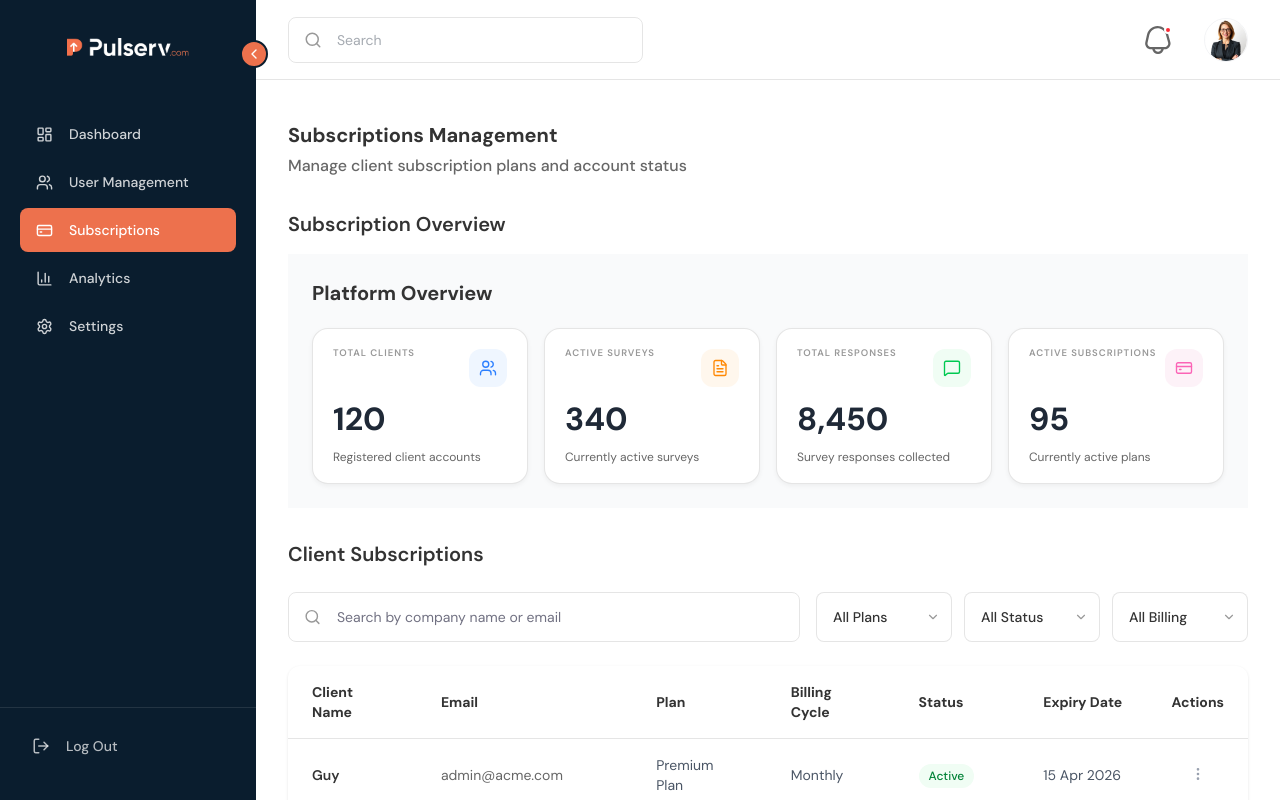
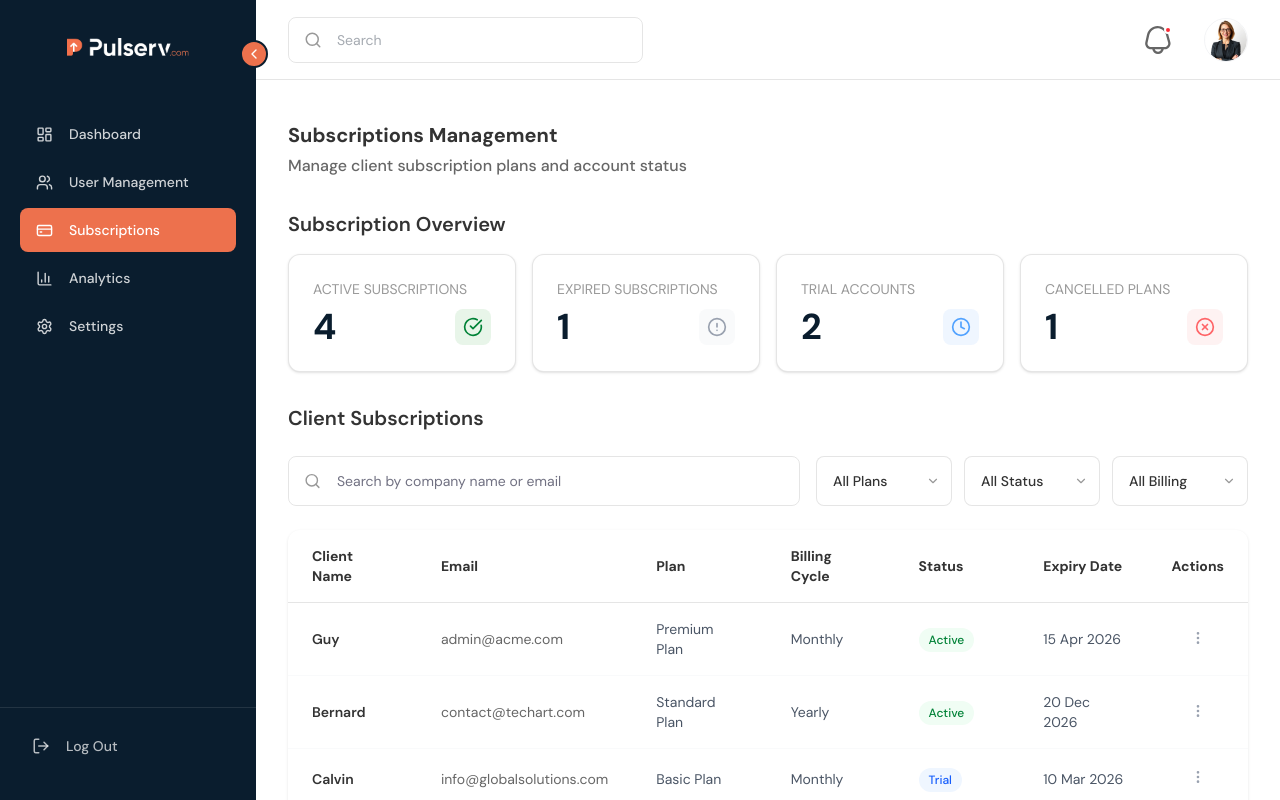
Before and after one commit to AlrightTech/Pulserve-Admin-Panel-UI, a Next.js app: page /subscriptions in a window 1280 px wide. Built offline with nearby package versions, Linux system fonts and the light colour scheme.

Commit message:
80% code done

```diff
--- a/app/(user-dashboard)/subscriptions/components/SubscriptionStats.tsx
+++ b/app/(user-dashboard)/subscriptions/components/SubscriptionStats.tsx
@@ -1,116 +1,67 @@
-"use client";
 import React from "react";
-import { Users, FileText, MessageSquare, CreditCard } from "lucide-react";
+import { AlertCircle, Clock, XCircle } from "lucide-react";
 
 const stats = [
   {
-    label: "Total Clients",
-    count: "120",
-    description: "Registered client accounts",
-    icon: Users,
-    iconColor: "text-blue-500",
-    iconBg: "bg-blue-50",
+    label: "Active Subscriptions",
+    count: "4",
+    icon: (
+      <svg width="20" height="20" viewBox="0 0 24 24" fill="none" xmlns="http://www.w3.org/2000/svg">
+        <path d="M21.801 9.99999C22.2577 12.2413 21.9322 14.5714 20.8788 16.6018C19.8255 18.6322 18.1079 20.24 16.0125 21.1573C13.9171 22.0746 11.5706 22.2458 9.36428 21.6424C7.15795 21.0389 5.22517 19.6974 3.88825 17.8414C2.55134 15.9854 1.8911 13.7272 2.01764 11.4434C2.14418 9.15952 3.04986 6.98808 4.58363 5.29116C6.1174 3.59424 8.18656 2.47442 10.446 2.11844C12.7055 1.76247 15.0188 2.19185 17 3.33499" stroke="currentColor" strokeWidth="2" strokeLinecap="round" strokeLinejoin="round"/>
+        <path d="M9 11L12 14L22 4" stroke="currentColor" strokeWidth="2" strokeLinecap="round" strokeLinejoin="round"/>
+      </svg>
+    ),
+    color: "text-green-700",
+    bg: "bg-[#E8F5E9]",
   },
   {
-    label: "Active Surveys",
-    count: "340",
-    description: "Currently active surveys",
-    icon: FileText,
-    iconColor: "text-orange-400",
-    iconBg: "bg-orange-50",
+    label: "Expired Subscriptions",
+    count: "1",
+    icon: <AlertCircle size={20} />,
+    color: "text-gray-400",
+    bg: "bg-gray-50",
   },
   {
-    label: "Total Responses",
-    count: "8,450",
-    description: "Survey responses collected",
-    icon: MessageSquare,
-    iconColor: "text-green-500",
-    iconBg: "bg-green-50",
+    label: "Trial Accounts",
+    count: "2",
+    icon: <Clock size={20} />,
+    color: "text-blue-400",
+    bg: "bg-blue-50",
   },
   {
-    label: "Active Subscriptions",
-    count: "95",
-    description: "Currently active plans",
-    icon: CreditCard,
-    iconColor: "text-pink-400",
-    iconBg: "bg-pink-50",
+    label: "Cancelled Plans",
+    count: "1",
+    icon: <XCircle size={20} />,
+    color: "text-red-400",
+    bg: "bg-red-50",
   },
 ];
 
-export default function PlatformOverview() {
+const SubscriptionStats = () => {
   return (
-    <div className="p-6 bg-[#F9FAFB]">
-      {/* Heading */}
-      <h2
-        className="font-bold mb-5"
-        style={{
-          color: "#333333",
-          fontSize: "20px",
-          fontFamily: "var(--font-dm-sans, sans-serif)",
-        }}
-      >
-        Platform Overview
-      </h2>
-
-      {/* Cards Grid */}
     <div className="grid grid-cols-1 sm:grid-cols-2 lg:grid-cols-4 gap-4">
       {stats.map((stat, i) => (
         <div
           key={i}
-            className="bg-white rounded-2xl p-5 flex flex-col gap-4"
-            style={{
-              border: "1px solid rgba(0,0,0,0.1)",
-              boxShadow: "0px 2px 5px 0px rgba(0,0,0,0.05)",
-            }}
+          className="bg-custom-white p-6 rounded-xl border border-custom-border shadow-sm flex flex-col gap-2"
         >
-            {/* Top row: label + icon */}
-            <div className="flex items-start justify-between">
-              <p
-                className="uppercase font-semibold tracking-widest leading-none"
-                style={{
-                  color: "#999999",
-                  fontSize: "9.5px",
-                  fontFamily: "var(--font-dm-sans, sans-serif)",
-                }}
-              >
+          <p className="text-sm uppercase font-normal text-[#999999] font-sans">
             {stat.label}
           </p>
-              <div
-                className={`${stat.iconBg} ${stat.iconColor} rounded-xl flex items-center justify-center`}
-                style={{ width: 38, height: 38 }}
-              >
-                <stat.icon size={18} strokeWidth={1.8} />
+
+          <div className="flex justify-between items-center">
+            <p className="text-4xl font-bold text-custom-dark-blue font-sans">
+              {stat.count}
+            </p>
+
+            <div className={`${stat.bg} ${stat.color} p-2 rounded-lg`}>
+              {stat.icon}
             </div>
           </div>
-
-            {/* Count */}
-            <div>
-              <p
-                className="font-bold leading-none"
-                style={{
-                  color: "#1F2937",
-                  fontSize: "32px",
-                  fontFamily: "var(--font-dm-sans, sans-serif)",
-                }}
-              >
-                {stat.count}
-              </p>
-            </div>
-
-            {/* Description */}
-            <p
-              className="leading-none"
-              style={{
-                color: "#666666",
-                fontSize: "12px",
-                fontFamily: "var(--font-dm-sans, sans-serif)",
-              }}
-            >
-              {stat.description}
-            </p>
         </div>
       ))}
     </div>
-    </div>
   );
-}
+};
+
+export default SubscriptionStats;
```
Lines whose indentation alone changed are shown as unchanged.
